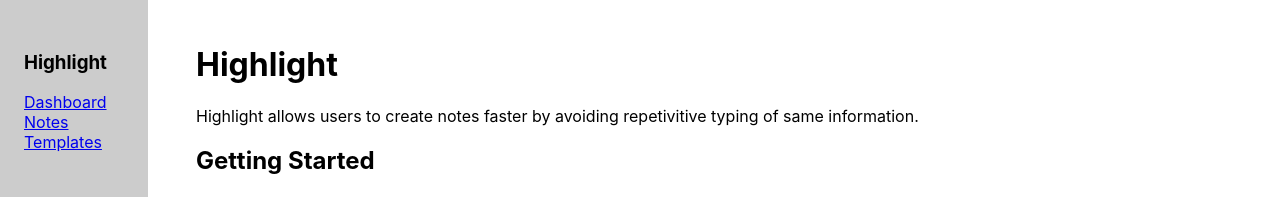
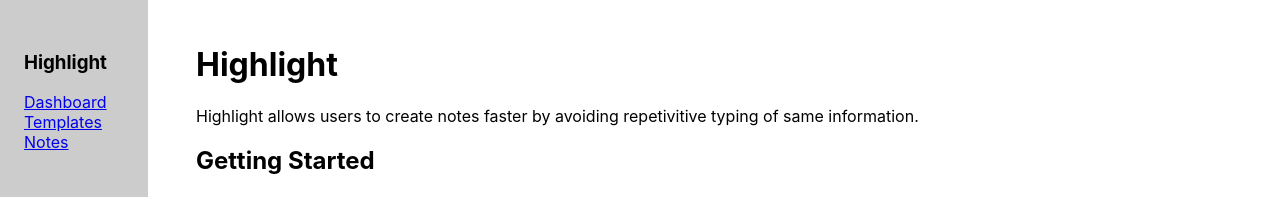
Before and after one commit to julienshim/highlight, a React (Create React App) app: page / in a window 1280 px wide. Shown: the top 197 px of the page. Built offline with nearby package versions, Linux system fonts and the light colour scheme.

Commit message:
switch tempate note order

```diff
--- a/src/components/App.js
+++ b/src/components/App.js
@@ -123,10 +123,10 @@ export default function App() {
               <Link to="/">Dashboard</Link>
             </li>
             <li>
-              <Link to="/notes">Notes</Link>
+              <Link to="/templates">Templates</Link>
             </li>
             <li>
-              <Link to="/templates">Templates</Link>
+              <Link to="/notes">Notes</Link>
             </li>
           </ul>
         </div>
```
